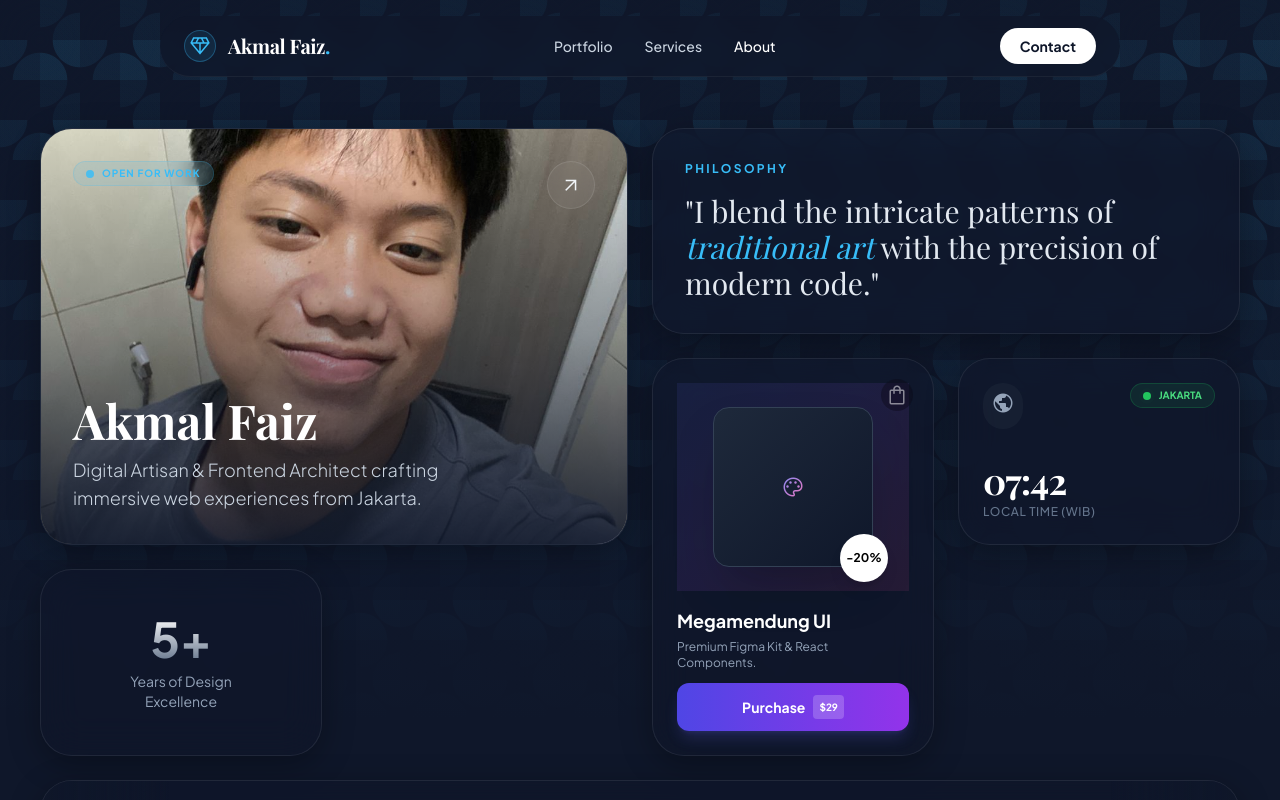
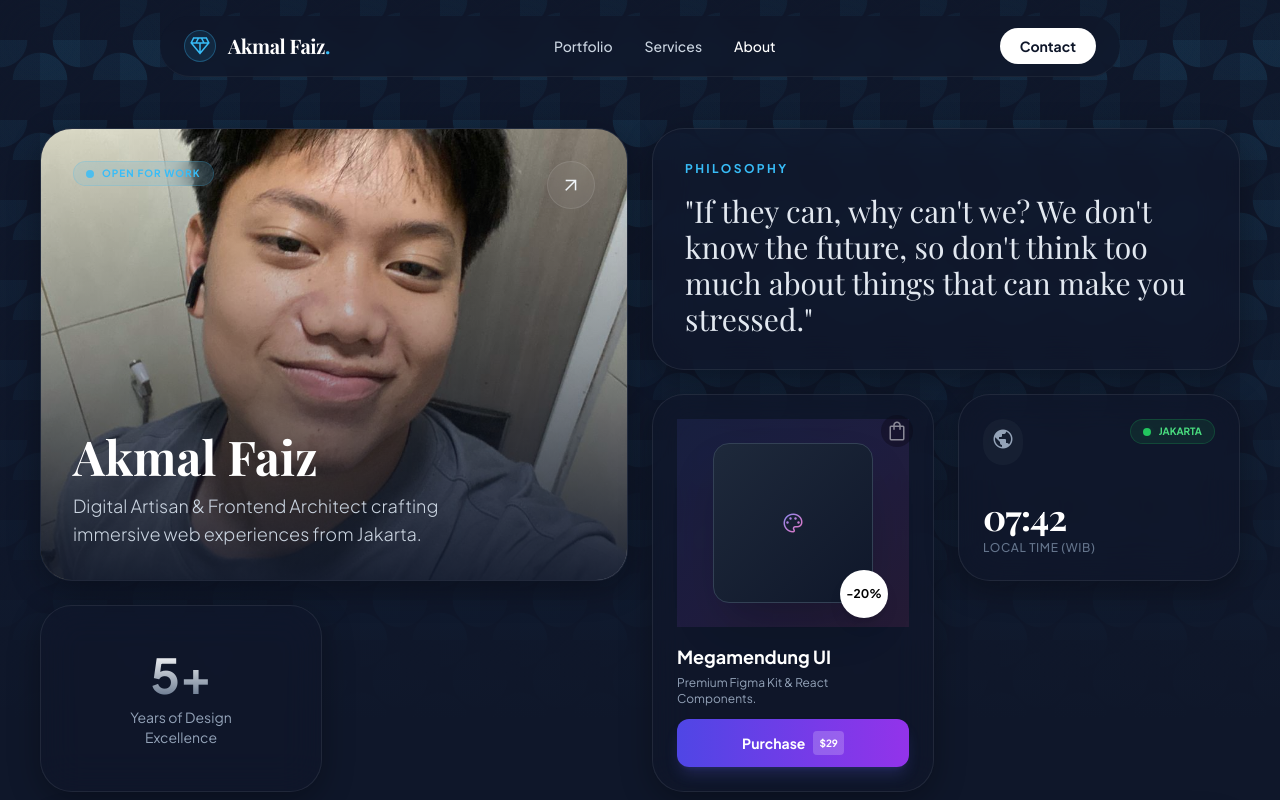
Before and after one commit to deayusts-ux/webakmal, a Next.js app: page /about in a window 1280 px wide. Shown: the top 800 px of the page. Built offline with nearby package versions, Linux system fonts and the light colour scheme; a web font is replaced by a local one.

Commit message:
update philosophy quote

```diff
--- a/src/components/about/BentoPhilosophy.tsx
+++ b/src/components/about/BentoPhilosophy.tsx
@@ -11,9 +11,7 @@ export default function BentoPhilosophy() {
                     Philosophy
                 </h2>
                 <p className="font-serif text-2xl md:text-3xl leading-snug text-slate-200">
-                    "I blend the intricate patterns of{" "}
-                    <span className="italic text-primary">traditional art</span> with the
-                    precision of modern code."
+                    "If they can, why can't we? We don't know the future, so don't think too much about things that can make you stressed."
                 </p>
             </div>
         </div>
```
